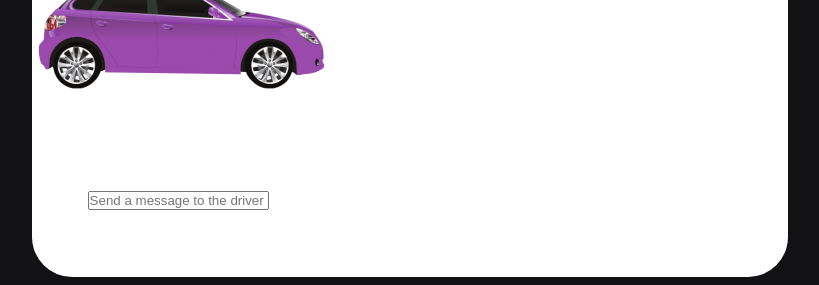
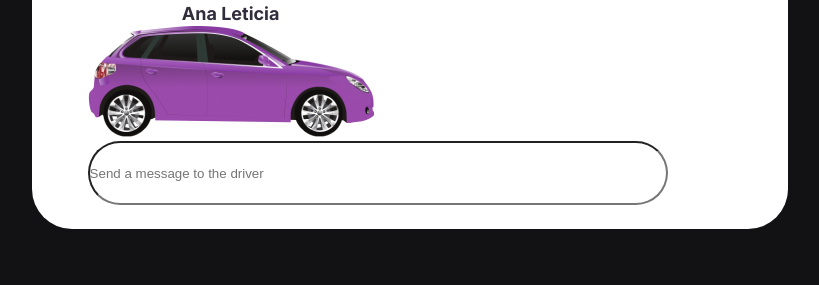
Before and after one commit to ana-le-ticia/html_css_desafio, a plain HTML site: page desafio/index.html in a window 1280 px wide. Shown: the part 515-800 px from the top of the page, without its empty margins (230-1049 px from the left). Drawn offline with Linux system fonts and the light colour scheme; some icons are missing.

Commit message:
Update style.css

```diff
--- a/desafio/style.css
+++ b/desafio/style.css
@@ -120,11 +120,10 @@ body{
 
     margin-top: 6px;
 }
-
 .car-img{
-    margin-left: -50px;
+    height: 20px;
+    width: 100%;
 }
-
 .car-plate{
     font-weight: 700;
     font-size: 42px;
@@ -165,22 +164,24 @@ body{
     font-size: 56px;
 }
 
-/* .message-box input{
+.message-box input{
     width: 100%;
+    height: 100%;
 
-    border: 0;
+    border-radius: 50px;
     background-color: transparent;
-} */
+}
 
-/* .message-box .input{
+.message-box .input{
     position: absolute;
     width: 1px;
     height: 1px;
     padding: 0;
     margin: -1px;
     overflow: hidden;
+    border-color: black;
 
     clip: rect(0, 0, 0, 0);
     border-width: 0;
     white-space: nowrap;
-} */
+}
```
